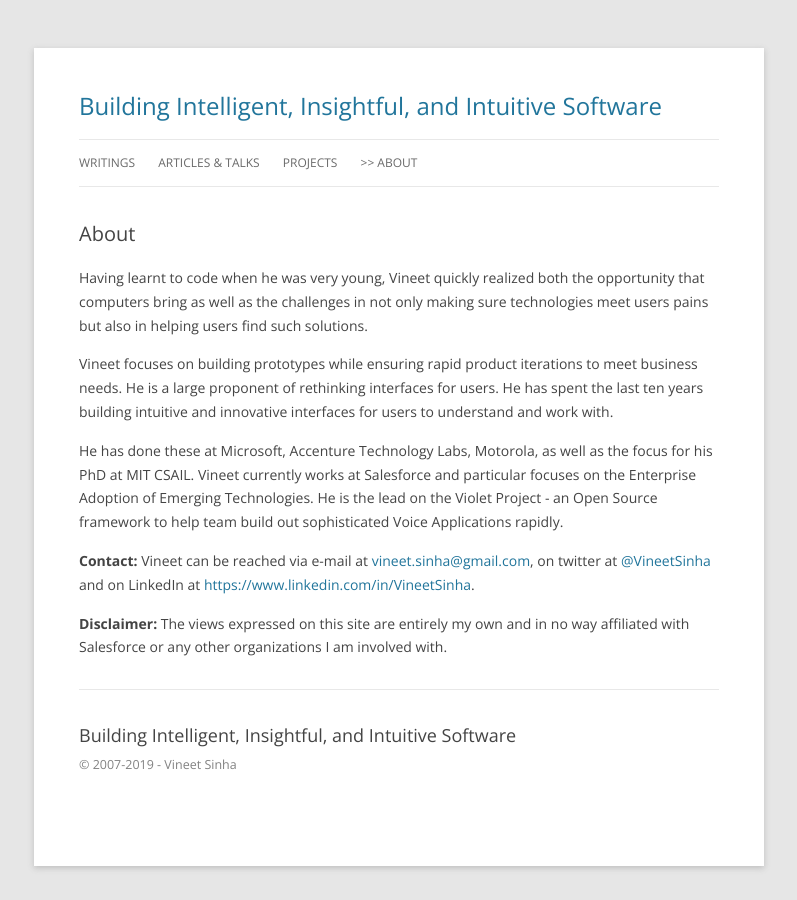
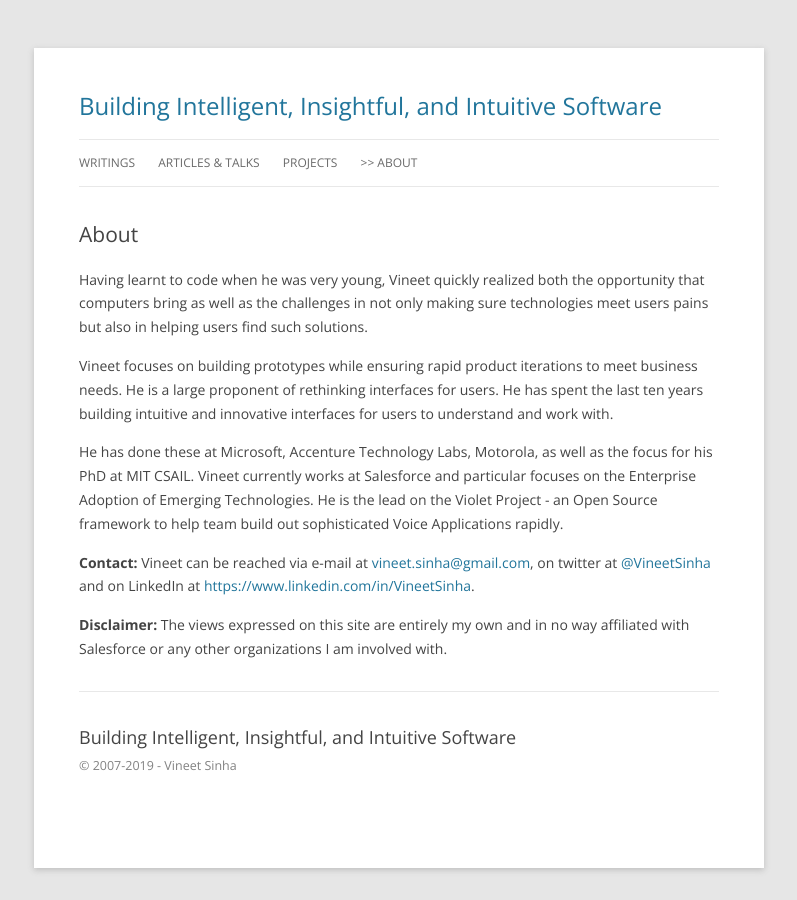
Before and after one commit to i3labs/i3labs.github.io, a Jekyll site: the page built from about.md, in a window 1280 px wide. Shown: the top 900 px of the page, without its empty margins (241-1038 px from the left). Built offline with Jekyll 4.4.1, drawn with Linux system fonts in a browser that asks for light colours.

Commit message:
clean up formatting around headings and post-listing pages

```diff
--- a/_layouts/blogList.html
+++ b/_layouts/blogList.html
@@ -9,9 +9,9 @@
   <ul class="post-list">
     {% for post in paginator.posts %}
       <li>
-        <h2>
+        <h1>
           <a class="post-link" href="{{ post.url | relative_url }}">{{ post.title | escape }}</a>
-        </h2>
+        </h1>
         <div class="post-meta">
           In
           {% for category in post.categories %}
--- a/_sass/theme/_layout.scss
+++ b/_sass/theme/_layout.scss
@@ -237,7 +237,7 @@
   border-radius: 3px;
   box-shadow: 0 1px 4px rgba(0, 0, 0, 0.2);
 }
-.post-list h2 {
+.post-list h1 {
   margin-bottom: 0px;
 }
 
@@ -275,7 +275,7 @@
 
 .post-title {
   /* h1 */
-  font-size: 20px;
+  // font-size: 20px;
   // letter-spacing: -1px;
   // line-height: 1;
 
```
Also changed, not shown: 1 other file.
